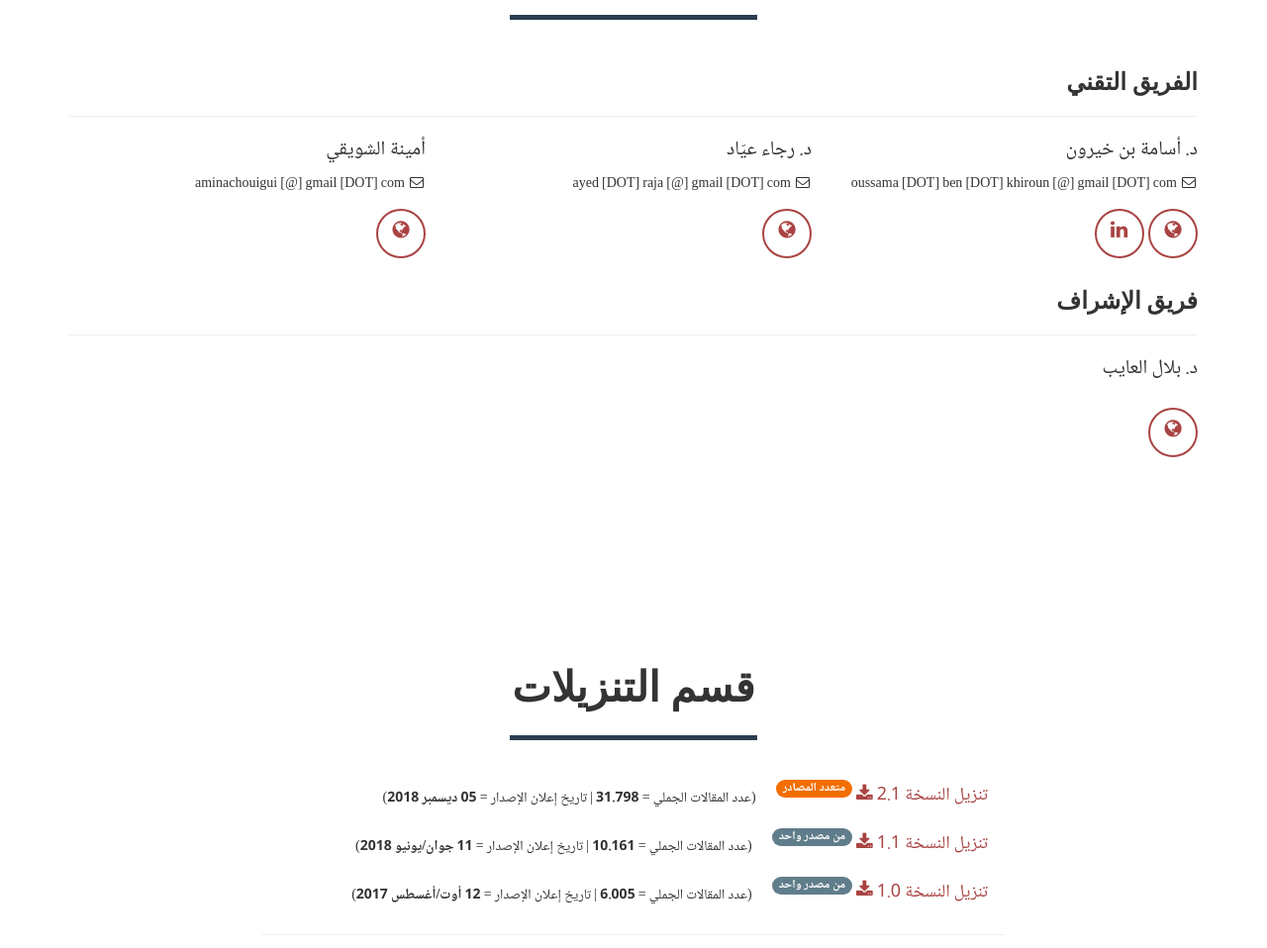
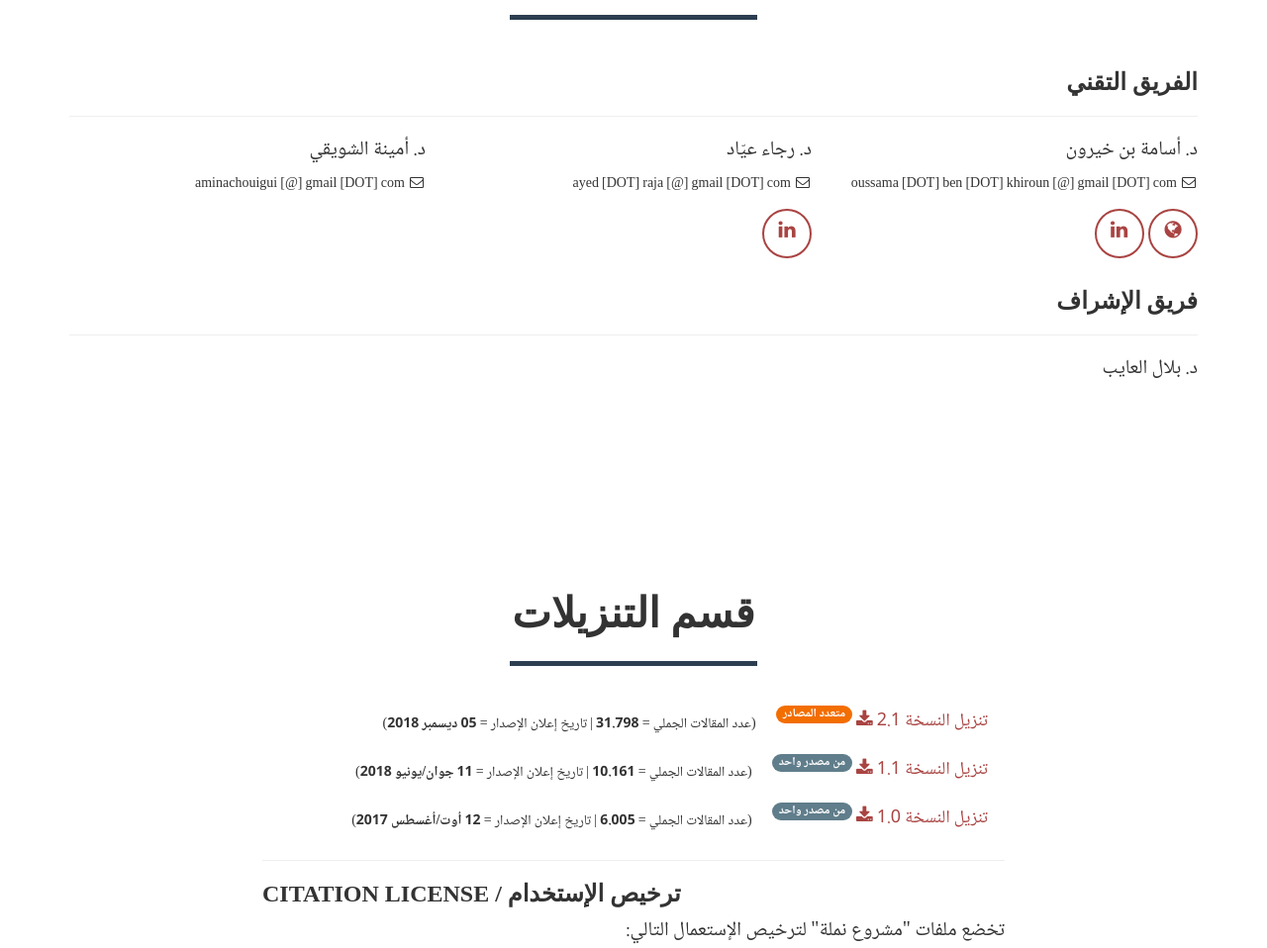
Before and after one commit to antcorpus/antcorpus.github.io, a website: page index-ar.html in a window 1280 px wide. Shown: the part 1440-2398 px from the top of the page at 99% size. Drawn offline with nearby package versions, Linux system fonts and the light colour scheme; a web font is replaced by a local one.

Commit message:
Revise team member details in index-ar.html
Updated team member names and links in the HTML file.

```diff
--- a/index-ar.html
+++ b/index-ar.html
@@ -167,17 +167,14 @@
             <div class="row">
 				<div class="col-sm-12"><h3>الفريق التقني</h3><hr/></div>
 				<div class="col-sm-4 portfolio-item">
-					<p>أمينة الشويقي</p>
+					<p>د. أمينة الشويقي</p>
 					<i class="fa fa-fw fa-envelope-o"></i> aminachouigui [@] gmail [DOT] com
-					<p>
-						<a href="#" target="_blank" class="btn-social-warm btn-outline btn-outline-warm"><i class="fa fa-fw fa-globe"></i></a>
-					</p>
                 </div>
 				<div class="col-sm-4 portfolio-item">
 					<p>د. رجاء عيّاد</p>
 					<i class="fa fa-fw fa-envelope-o"></i> ayed [DOT] raja [@] gmail [DOT] com
 					<p>
-						<a href="http://www.jarir.tn/rajaayed" target="_blank" class="btn-social-warm btn-outline btn-outline-warm"><i class="fa fa-fw fa-globe"></i></a>
+						<a href="https://www.linkedin.com/in/raja-ayed-89a19586/" target="_blank" class="btn-social-warm btn-outline btn-outline-warm"><i class="fa fa-fw fa-linkedin"></i></a>
 					</p>
                 </div>
 				<div class="col-sm-4 portfolio-item">
@@ -193,9 +190,6 @@
 				<div class="col-sm-12"><h3>فريق الإشراف</h3><hr/></div>
 				<div class="col-sm-12 portfolio-item">
 					<p>د. بلال العايب</p>
-					<p>
-						<a href="http://www.jarir.tn/bilelelayeb" target="_blank" class="btn-social-warm btn-outline btn-outline-warm"><i class="fa fa-fw fa-globe"></i></a>
-					</p>
                 </div>
 			</div>
 		</div>
@@ -274,7 +268,6 @@
                     </div>
                     <div class="footer-col col-md-4">
                         <h3>وصلات خارجية</h3>
-						<p> فريق البحث <a href="http://jarir.tn" class="" target="_blank">JARIR</a></p>
 						<p> مخبر <a href="http://www.riadi.rnu.tn" class="" target="_blank">RIADI</a></p>
                     </div>
                     <!--div class="footer-col col-md-4">
```
